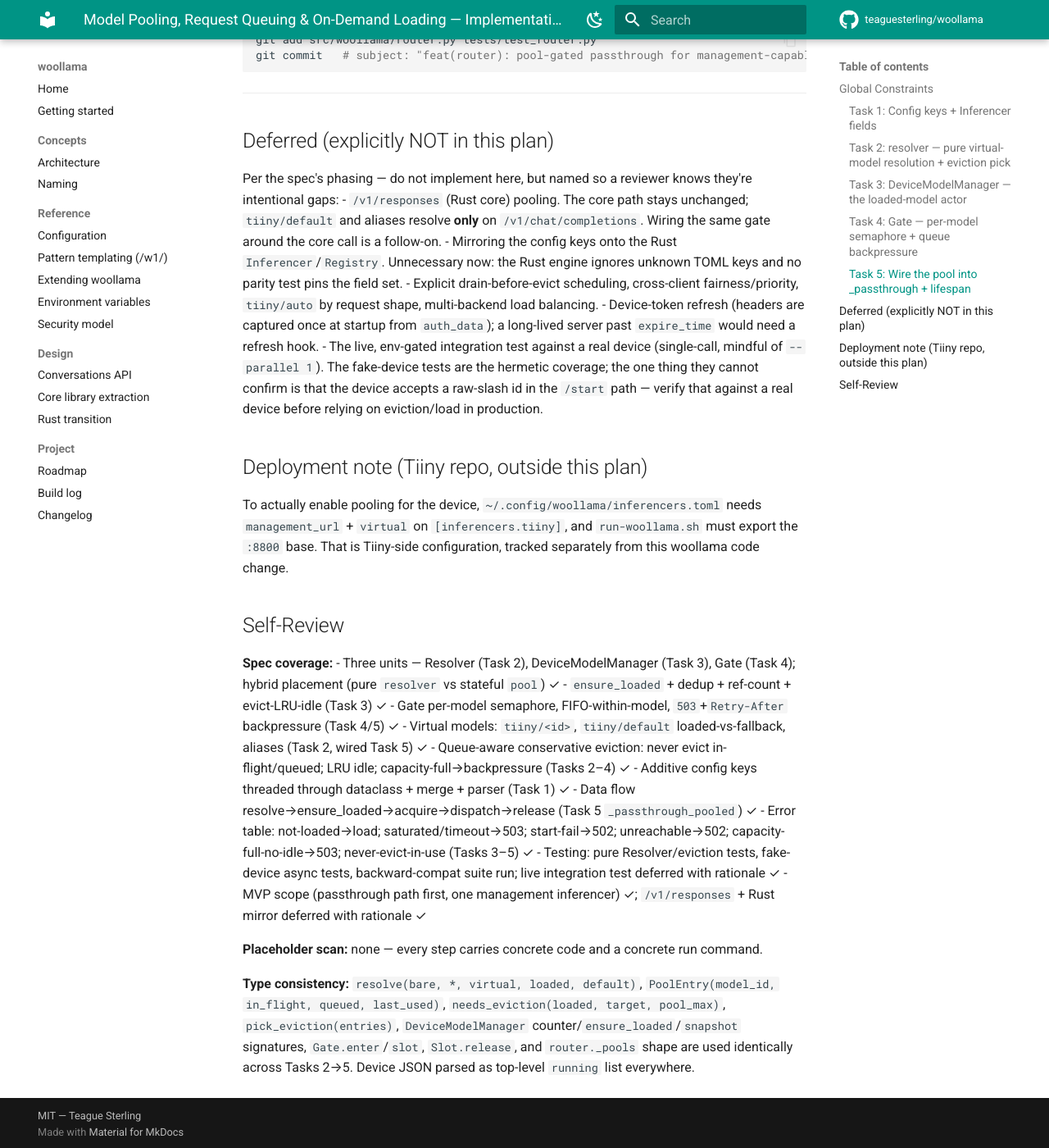
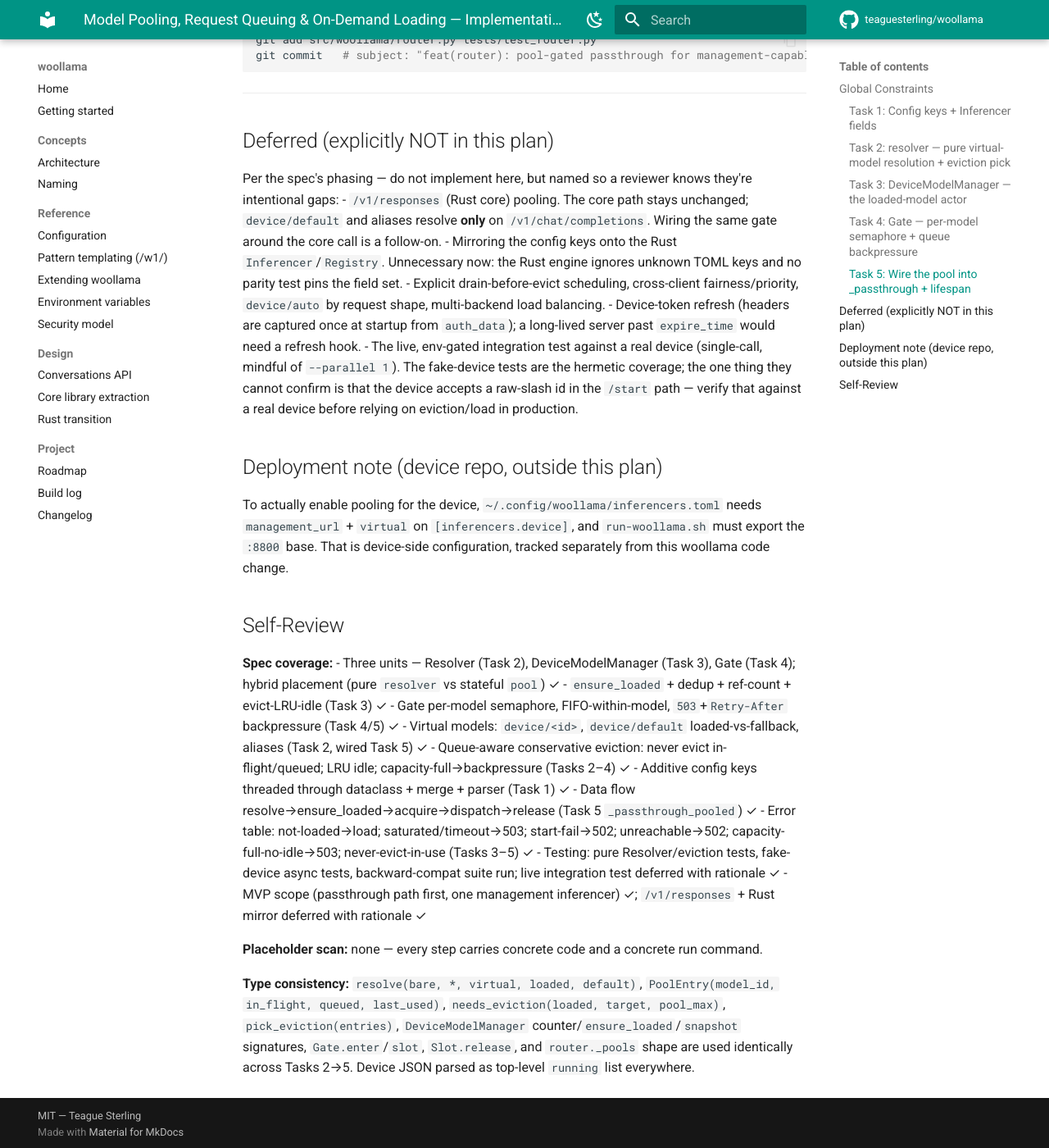
Before and after one commit to teaguesterling/woollama, an MkDocs documentation site: the page built from docs/superpowers/plans/2026-08-13-model-pooling.md, in a window 1280 px wide and 1400 px high, scrolled down 26922 px. Shown: the whole window at 82% size. Built offline with MkDocs 1.6.1 and Material for MkDocs 9.7.7, drawn with Linux system fonts in a browser that asks for light colours; comment, search, counter and statistics services are not loaded; some of the changed text lies outside the part shown.

Commit message:
chore: remove Tiiny product references (generic "device")
Mechanical rename: the lowercase `tiiny` identifier (inferencer/config
section name, `_pools` dict key, virtual-model namespace prefix, test
fixture/helper name) is renamed to `device` everywhere it appears, and
capitalized "Tiiny"/"Tiiny Pocket" brand mentions in prose/docstrings
are dropped in favor of generic phrasing ("the device", "a
management-capable device"). No logic, model names (Z-Image-Turbo,
Qwen3-*), endpoints, or ports changed — only the word Tiiny/tiiny and
its identifier uses.

Co-Authored-By: Claude Opus 4.8 <noreply@anthropic.com>
Claude-Session: https://claude.ai/code/session_01MNbD4t3EqzQuXXoVZApnHu

```diff
--- a/docs/superpowers/plans/2026-08-13-model-pooling.md
+++ b/docs/superpowers/plans/2026-08-13-model-pooling.md
@@ -53,7 +53,7 @@ Add to `tests/test_config.py`:
 def test_load_inferencers_parses_pooling_keys(monkeypatch, tmp_path):
     monkeypatch.setenv("WOOLLAMA_CONFIG_DIR", str(tmp_path))
     (tmp_path / "inferencers.toml").write_text(
-        '[inferencers.tiiny]\n'
+        '[inferencers.device]\n'
         'base_url = "http://dev/v1"\n'
         'management_url = "http://dev:8800"\n'
         'parallel = 2\n'
@@ -62,7 +62,7 @@ def test_load_inferencers_parses_pooling_keys(monkeypatch, tmp_path):
         'queue_timeout = 45\n'
         'virtual = { default = "Qwen/Coder", coder = "Qwen/Coder" }\n'
     )
-    spec = config.load_inferencers()["tiiny"]
+    spec = config.load_inferencers()["device"]
     assert spec["management_url"] == "http://dev:8800"
     assert spec["parallel"] == 2
     assert spec["pool_max"] == 3
@@ -137,7 +137,7 @@ Add to `tests/test_inferencers.py`:
 def test_registry_threads_pooling_fields(monkeypatch, tmp_path):
     monkeypatch.setenv("WOOLLAMA_CONFIG_DIR", str(tmp_path))
     (tmp_path / "inferencers.toml").write_text(
-        '[inferencers.tiiny]\n'
+        '[inferencers.device]\n'
         'base_url = "http://dev/v1"\n'
         'management_url = "http://dev:8800"\n'
         'parallel = 2\n'
@@ -146,7 +146,7 @@ def test_registry_threads_pooling_fields(monkeypatch, tmp_path):
         'queue_timeout = 45\n'
         'virtual = { default = "Qwen/Coder", coder = "Qwen/Coder" }\n'
     )
-    inf = inferencers.get("tiiny")
+    inf = inferencers.get("device")
     assert inf.management_url == "http://dev:8800"
     assert inf.parallel == 2
     assert inf.pool_max == 3
@@ -1062,7 +1062,7 @@ async def test_pooled_passthrough_resolves_default_and_forwards_real_id(monkeypa
     from woollama import pool, inferencers
     monkeypatch.setenv("WOOLLAMA_CONFIG_DIR", str(tmp_path))
     (tmp_path / "inferencers.toml").write_text(
-        '[inferencers.tiiny]\nbase_url="http://dev/v1"\n'
+        '[inferencers.device]\nbase_url="http://dev/v1"\n'
         'management_url="http://dev:8800"\nvirtual={ default = "Cfg/Fallback" }\n')
 
     captured = {}
@@ -1077,13 +1077,13 @@ async def test_pooled_passthrough_resolves_default_and_forwards_real_id(monkeypa
 
     mgr = _FakeManager(loaded=["Qwen/Coder"])
     gate = pool.Gate(mgr, parallel=1)
-    monkeypatch.setitem(router._pools, "tiiny", (mgr, gate))
+    monkeypatch.setitem(router._pools, "device", (mgr, gate))
     try:
         await router.chat_completions(FakeRequest({
-            "model": "tiiny/default",
+            "model": "device/default",
             "messages": [{"role": "user", "content": "hi"}]}))
     finally:
-        router._pools.pop("tiiny", None)
+        router._pools.pop("device", None)
     assert captured["body"]["model"] == "Qwen/Coder"       # default -> loaded id
     assert mgr.ensured == ["Qwen/Coder"]
 
@@ -1092,17 +1092,17 @@ async def test_pooled_passthrough_backpressure_is_503_with_retry_after(monkeypat
     from woollama import pool
     monkeypatch.setenv("WOOLLAMA_CONFIG_DIR", str(tmp_path))
     (tmp_path / "inferencers.toml").write_text(
-        '[inferencers.tiiny]\nbase_url="http://dev/v1"\nmanagement_url="http://dev:8800"\n')
+        '[inferencers.device]\nbase_url="http://dev/v1"\nmanagement_url="http://dev:8800"\n')
 
     class _BusyGate:
         async def enter(self, real_id):
             raise pool.Backpressure(7.0)
-    monkeypatch.setitem(router._pools, "tiiny", (_FakeManager(loaded=["X"]), _BusyGate()))
+    monkeypatch.setitem(router._pools, "device", (_FakeManager(loaded=["X"]), _BusyGate()))
     try:
         resp = await router.chat_completions(FakeRequest({
-            "model": "tiiny/X", "messages": []}))
+            "model": "device/X", "messages": []}))
     finally:
-        router._pools.pop("tiiny", None)
+        router._pools.pop("device", None)
     assert resp.status_code == 503
     assert resp.headers.get("Retry-After") == "7"
 
@@ -1312,15 +1312,15 @@ git commit   # subject: "feat(router): pool-gated passthrough for management-cap
 ## Deferred (explicitly NOT in this plan)
 
 Per the spec's phasing — do not implement here, but named so a reviewer knows they're intentional gaps:
-- `/v1/responses` (Rust core) pooling. The core path stays unchanged; `tiiny/default` and aliases resolve **only** on `/v1/chat/completions`. Wiring the same gate around the core call is a follow-on.
+- `/v1/responses` (Rust core) pooling. The core path stays unchanged; `device/default` and aliases resolve **only** on `/v1/chat/completions`. Wiring the same gate around the core call is a follow-on.
 - Mirroring the config keys onto the Rust `Inferencer`/`Registry`. Unnecessary now: the Rust engine ignores unknown TOML keys and no parity test pins the field set.
-- Explicit drain-before-evict scheduling, cross-client fairness/priority, `tiiny/auto` by request shape, multi-backend load balancing.
+- Explicit drain-before-evict scheduling, cross-client fairness/priority, `device/auto` by request shape, multi-backend load balancing.
 - Device-token refresh (headers are captured once at startup from `auth_data`); a long-lived server past `expire_time` would need a refresh hook.
 - The live, env-gated integration test against a real device (single-call, mindful of `--parallel 1`). The fake-device tests are the hermetic coverage; the one thing they cannot confirm is that the device accepts a raw-slash id in the `/start` path — verify that against a real device before relying on eviction/load in production.
 
-## Deployment note (Tiiny repo, outside this plan)
+## Deployment note (device repo, outside this plan)
 
-To actually enable pooling for the device, `~/.config/woollama/inferencers.toml` needs `management_url` + `virtual` on `[inferencers.tiiny]`, and `run-woollama.sh` must export the `:8800` base. That is Tiiny-side configuration, tracked separately from this woollama code change.
+To actually enable pooling for the device, `~/.config/woollama/inferencers.toml` needs `management_url` + `virtual` on `[inferencers.device]`, and `run-woollama.sh` must export the `:8800` base. That is device-side configuration, tracked separately from this woollama code change.
 
 ## Self-Review
 
@@ -1328,7 +1328,7 @@ To actually enable pooling for the device, `~/.config/woollama/inferencers.toml`
 - Three units — Resolver (Task 2), DeviceModelManager (Task 3), Gate (Task 4); hybrid placement (pure `resolver` vs stateful `pool`) ✓
 - `ensure_loaded` + dedup + ref-count + evict-LRU-idle (Task 3) ✓
 - Gate per-model semaphore, FIFO-within-model, `503`+`Retry-After` backpressure (Task 4/5) ✓
-- Virtual models: `tiiny/<id>`, `tiiny/default` loaded-vs-fallback, aliases (Task 2, wired Task 5) ✓
+- Virtual models: `device/<id>`, `device/default` loaded-vs-fallback, aliases (Task 2, wired Task 5) ✓
 - Queue-aware conservative eviction: never evict in-flight/queued; LRU idle; capacity-full→backpressure (Tasks 2–4) ✓
 - Additive config keys threaded through dataclass + merge + parser (Task 1) ✓
 - Data flow resolve→ensure_loaded→acquire→dispatch→release (Task 5 `_passthrough_pooled`) ✓
```
Also changed, not shown: CHANGELOG.md (+2 -2 lines), docs/superpowers/specs/2026-08-13-model-pooling-design.md (+8 -8 lines), 4 other files.
